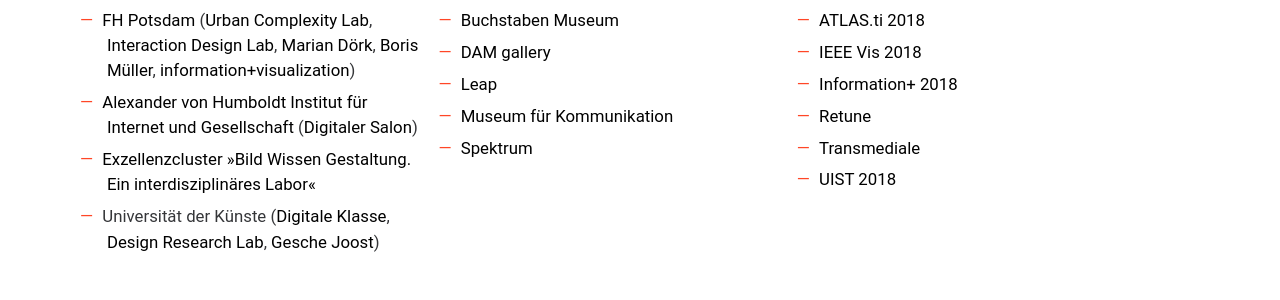
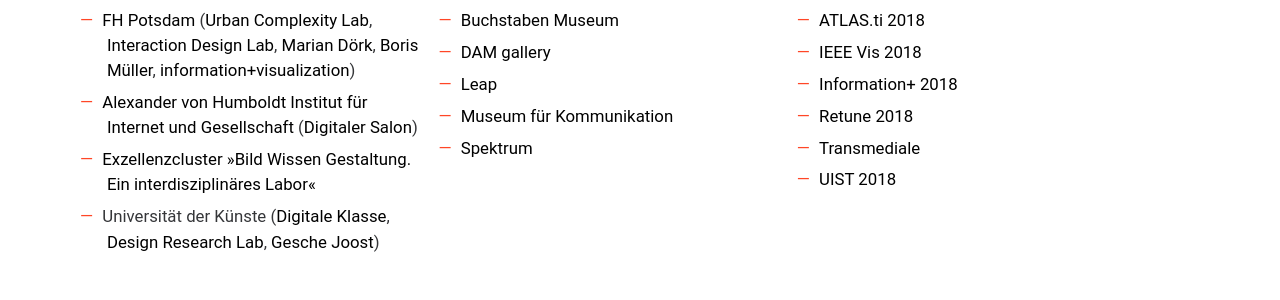
Before and after one commit to Data-Visualization-Berlin/datavis.berlin, a Jekyll site: the page built from index.html, in a window 1280 px wide and 900 px high, scrolled down 1298 px. Shown: the part 154-454 px from the top of the window. Built offline with Jekyll 4.4.1, drawn with Linux system fonts in a browser that asks for light colours.

Commit message:
Retune Festival updated

```diff
--- a/index.html
+++ b/index.html
@@ -107,7 +107,7 @@
           <li><a href="http://berlin2018.atlasti.com/">ATLAS.ti 2018</a></li>
           <li><a href="http://ieeevis.org/year/2018/welcome">IEEE Vis 2018</a></li>
           <li><a href="http://informationplusconference.com/">Information+ 2018</a></li>
-          <li><a href="https://retune.de/">Retune</a></li>
+          <li><a href="https://retunefestival.de/">Retune 2018</a></li>
           <li><a href="https://transmediale.de/">Transmediale</a></li>
           <li><a href="http://uist.acm.org/uist2018/">UIST 2018</a></li>
         </ul>
```
